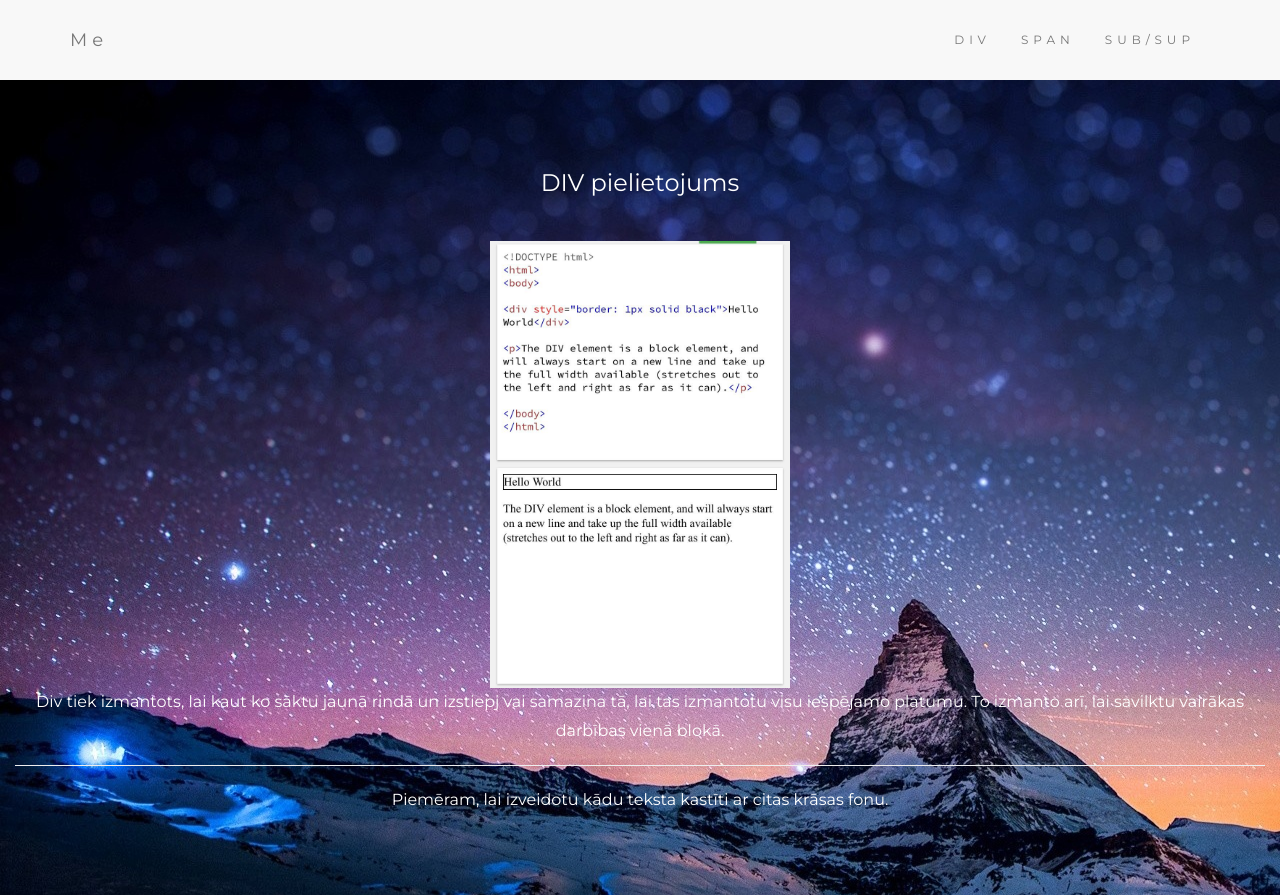
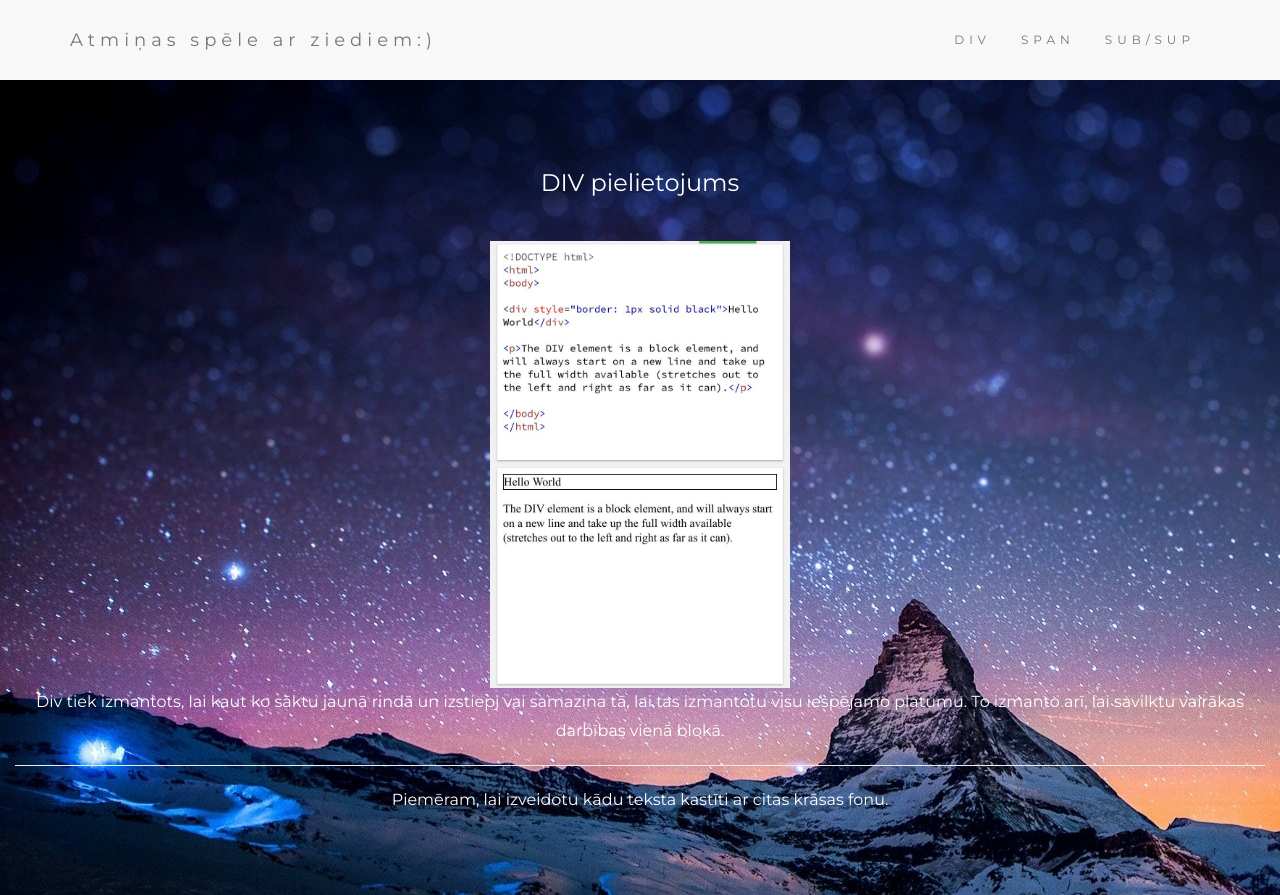
Before and after one commit to Aivita/TestWeb, a plain HTML site: page index.html in a window 1280 px wide. Shown: the top 895 px of the page. Drawn offline with nearby package versions, Linux system fonts and the light colour scheme.

Commit message:
pievienots links

```diff
--- a/index.html
+++ b/index.html
@@ -29,7 +29,7 @@ and open the template in the editor.
         <span class="icon-bar"></span>
         <span class="icon-bar"></span>
       </button>
-      <a class="navbar-brand" href="#">Me</a>
+      <a class="navbar-brand" href="http://localhost:8383/TestWeb/kvadrats.html">Atmiņas spēle ar ziediem:)</a>
     </div>
     <div class="collapse navbar-collapse" id="myNavbar">
       <ul class="nav navbar-nav navbar-right">
```
